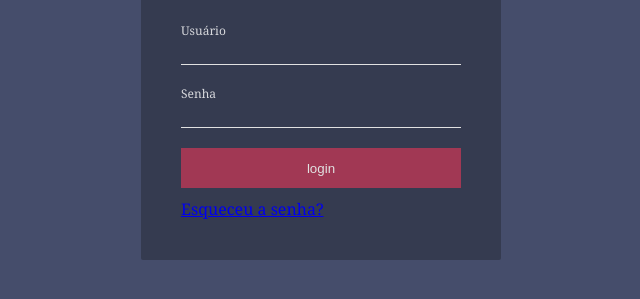
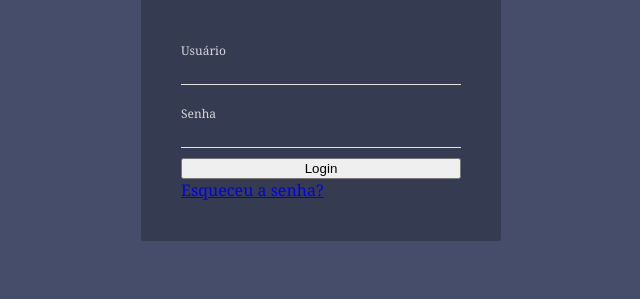
Before and after one commit to vitoriaBernard0-dev/for-mul-rio, a plain HTML site: page index.html in a window 1280 px wide. Shown: the part 337-636 px from the top of the page, without its empty margins (319-959 px from the left). Drawn offline with Linux system fonts and the light colour scheme.

Commit message:
teste vitoria

```diff
--- a/index.html
+++ b/index.html
@@ -10,7 +10,7 @@
 
         <meta name="viewport" content="width=device-width, initial-scale=1.0">
         <link rel="stylesheet" href="style.css">
-
+        <script src="main.js"></script>
         <title>Login</title>
 
     </head>
@@ -48,8 +48,7 @@
 
                 <div class="card-footer">
 
-                    <input type="submit" value="login" class="submit">
-
+                    <button type="reset" id="usuario" onclick="verify()">Login</button>
                     <a href="#" class="recuperar_senha">Esqueceu a senha?</a>
 
                 </div>
@@ -58,6 +57,7 @@
 
         </div>
 
+
     </body>
 
 </html>
--- a/style.css
+++ b/style.css
@@ -20,6 +20,9 @@
 
     font-family: Cambria, Cochin, Georgia, Times, 'Times New Roman', serif;
 
+}
+#usuario{
+    font-weight: 300;
 }
 
 .card {
```
